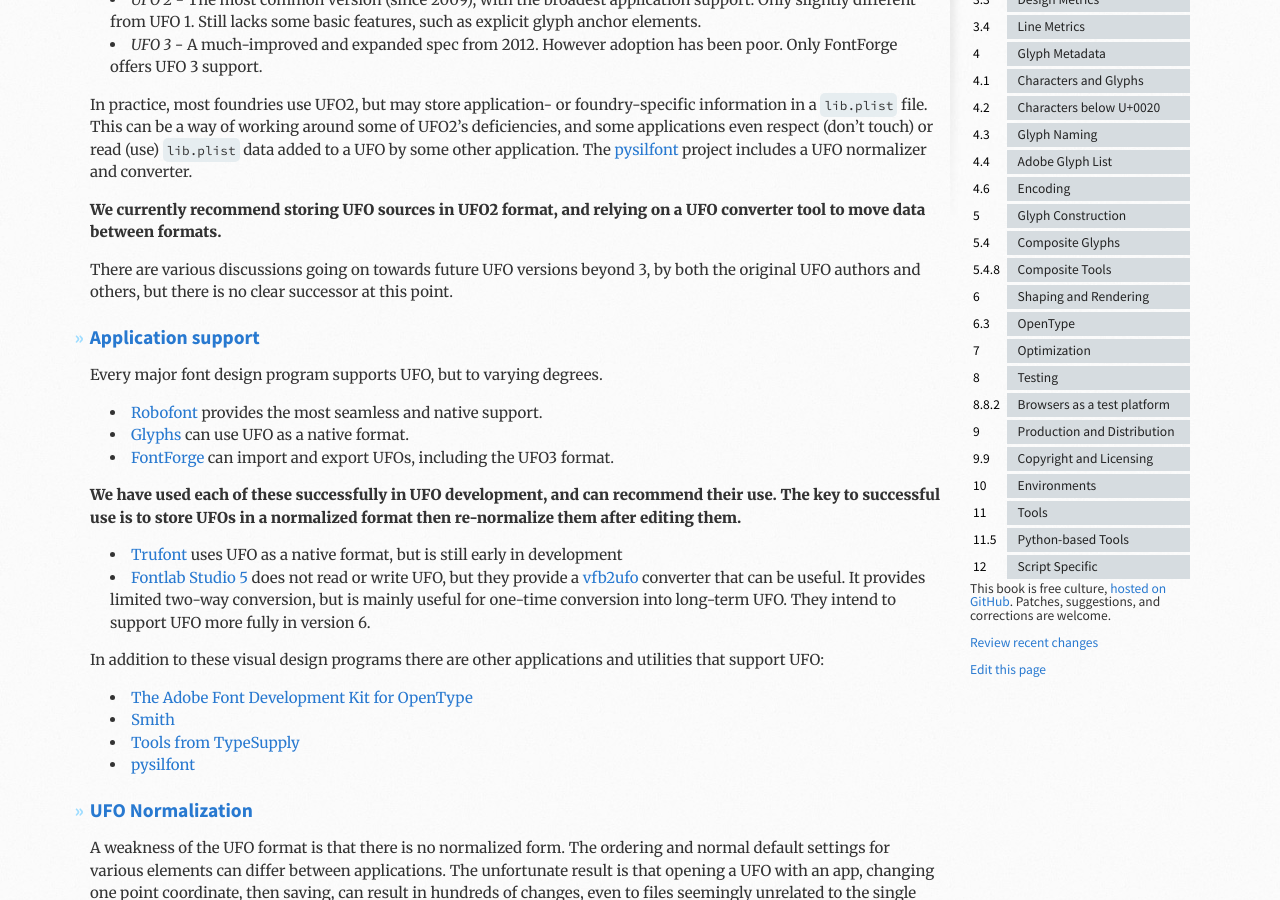
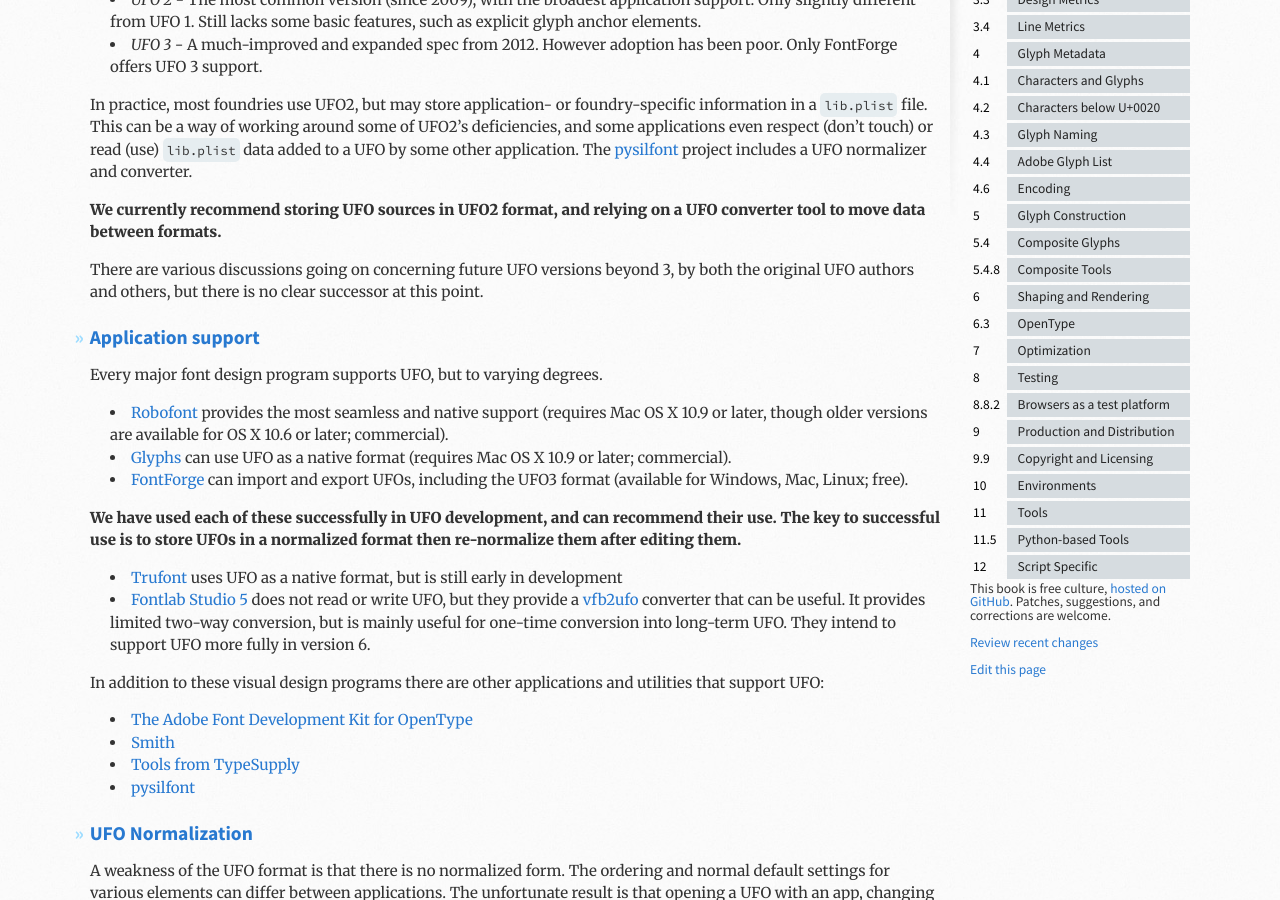
Before and after one commit to silnrsi/FDBP, a Jekyll site: the page built from en-US/UFO.md, in a window 1280 px wide and 900 px high, scrolled down 464 px. Built offline with Jekyll 4.4.1, drawn with Linux system fonts in a browser that asks for light colours.

Commit message:
minor edits

```diff
--- a/en-US/UFO.md
+++ b/en-US/UFO.md
@@ -21,15 +21,15 @@ In practice, most foundries use UFO2, but may store application- or foundry-spec
 
 **We currently recommend storing UFO sources in UFO2 format, and relying on a UFO converter tool to move data between formats.**
 
-There are various discussions going on towards future UFO versions beyond 3, by both the original UFO authors and others, but there is no clear successor at this point.
+There are various discussions going on concerning future UFO versions beyond 3, by both the original UFO authors and others, but there is no clear successor at this point.
 
 ## Application support
 
 Every major font design program supports UFO, but to varying degrees.
 
-- [Robofont] provides the most seamless and native support.
-- [Glyphs] can use UFO as a native format.
-- [FontForge] can import and export UFOs, including the UFO3 format.
+- [Robofont] provides the most seamless and native support (requires Mac OS X 10.9 or later, though older versions are available for OS X 10.6 or later; commercial).
+- [Glyphs] can use UFO as a native format (requires Mac OS X 10.9 or later; commercial).
+- [FontForge] can import and export UFOs, including the UFO3 format (available for Windows, Mac, Linux; free).
 
 **We have used each of these successfully in UFO development, and can recommend their use. The key to successful use is to store UFOs in a normalized format then re-normalize them after editing them.**
 
```
Also changed, not shown: en-US/Versioning.md (+2 -0 lines).
